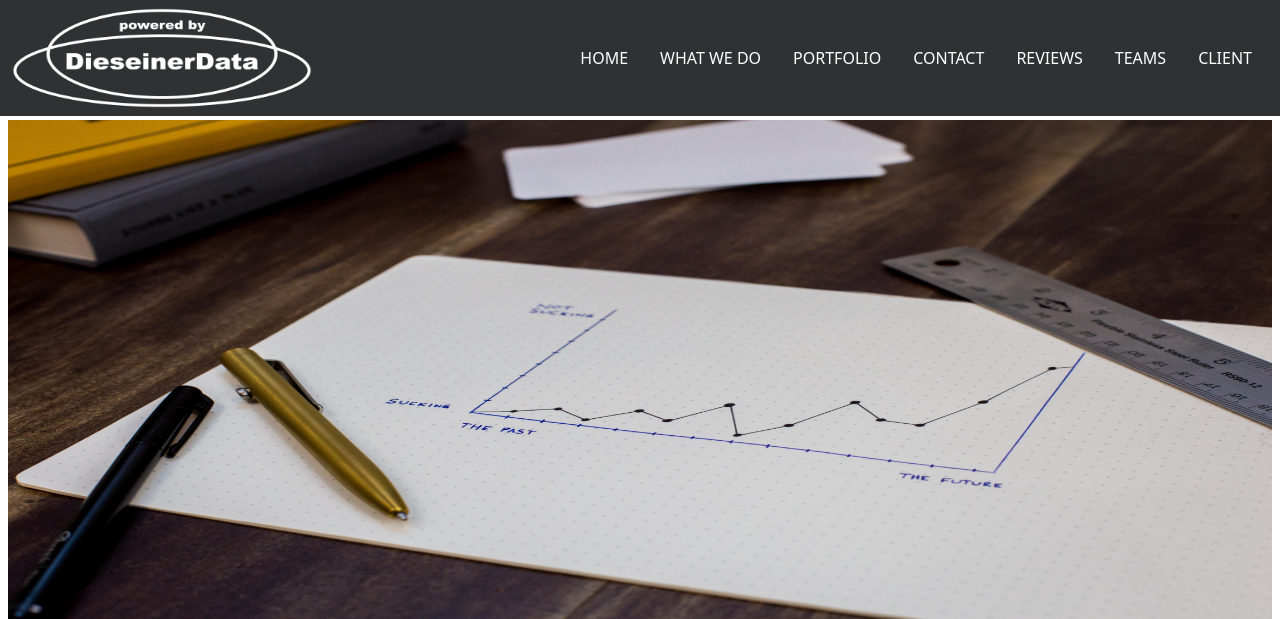
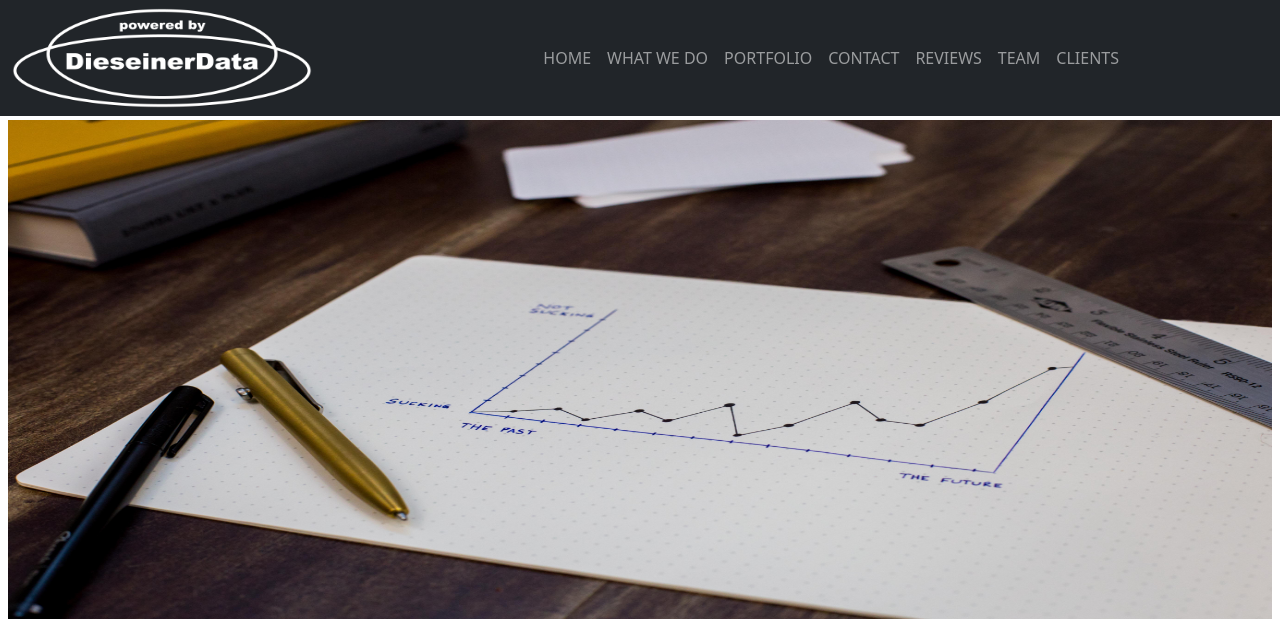
Before and after one commit to Irfan995/DieseinerData, a Django app: page /home/ in a window 1280 px wide. Shown: the top 619 px of the page. Run offline with Django 3.2, Linux system fonts and the light colour scheme; some libraries are stand-ins or nearby versions.

Commit message:
Fixed design issues

```diff
--- a/data_got/settings.py
+++ b/data_got/settings.py
@@ -12,7 +12,6 @@ https://docs.djangoproject.com/en/3.2/ref/settings/
 
 import os
 from pathlib import Path
-# from os.path import join, dirname
 from dotenv import load_dotenv
 
 dotenv_path = os.path.join(os.path.dirname(__file__), '.env')
--- a/static/customs/css/master.css
+++ b/static/customs/css/master.css
@@ -27,7 +27,7 @@
 }
 
 .footer-copyright {
-  padding: 30px 0px 30px 35px;
+  padding: 30px 0px 30px 20px;
   background-color: #303133;
   color: white;
 }
--- a/templates/footer.html
+++ b/templates/footer.html
@@ -1,11 +1,13 @@
 {% load static %}
 <div class="footer">
   <div class="row footer-logo">
-    <img src="{% static 'images/logo_footer.png' %}" style="height:100px; width:300px;" >
+    <div class="col" style="text-align: center;">
+      <img src="{% static 'images/logo_footer.png' %}" style="height:100px; width:300px;">
+    </div>
   </div>
-  <div class="row justify-content-around footer-copyright">
+  <div class="row footer-copyright">
     <div class="col">
-      Copyright © All rights reserved.
+      <p style="text-align: center;">Copyright © All rights reserved.</p>
     </div>
   </div>
 </div>
--- a/templates/navigation_bar.html
+++ b/templates/navigation_bar.html
@@ -1,19 +1,25 @@
 {% load static %}
-<div class="navbar row justify-content-between mb-0">
-    <div class="col-md-4">
+<nav class="navbar navbar-expand-lg navbar-dark bg-dark">
+    <div class="container-fluid">
+        <div class="col col-sm-3 col-md-5">
             <a href="{% url 'home' %}"><img src="{% static 'images/logo_footer.png'%}"
                     style="height:100px; width:300px;"></a>
+        </div>
 
-    </div>
-    <div class="col-md-8">
-        <ul class="nav justify-content-end">
+        <button class="navbar-toggler" type="button" data-bs-toggle="collapse" data-bs-target="#navbarSupportedContent"
+            aria-controls="navbarSupportedContent" aria-expanded="false" aria-label="Toggle navigation">
+            <span class="navbar-toggler-icon"></span>
+        </button>
+        <div class="collapse navbar-collapse" id="navbarSupportedContent">
+            <ul class="navbar-nav me-auto mb-2 mb-lg-0" style="text-align: center;">
                 <li class="nav-item"><a class="nav-link" href="{% url 'home' %}">HOME</a></li>
                 <li class="nav-item"><a class="nav-link" href="{% url 'what-we-do' %}">WHAT WE DO</a></li>
                 <li class="nav-item"><a class="nav-link" href="{% url 'portfolio' %}">PORTFOLIO</a></li>
                 <li class="nav-item"><a class="nav-link" href="{% url 'contact' %}">CONTACT</a></li>
                 <li class="nav-item"><a class="nav-link" href="{% url 'reviews' %}">REVIEWS</a></li>
-            <li class="nav-item"><a class="nav-link" href="{% url 'teams' %}">TEAMS</a></li>
-            <li class="nav-item"><a class="nav-link" href="{% url 'client' %}">CLIENT</a></li>
+                <li class="nav-item"><a class="nav-link" href="{% url 'teams' %}">TEAM</a></li>
+                <li class="nav-item"><a class="nav-link" href="{% url 'client' %}">CLIENTS</a></li>
             </ul>
         </div>
     </div>
+</nav>
--- a/templates/teams.html
+++ b/templates/teams.html
@@ -4,7 +4,7 @@
 {% block content %}
 <div class="content container">
     <div class="row justify-content-center border-bottom text-center mt-1">
-        <h3>Teams</h3>
+        <h3>Team</h3>
     </div>
     <div class="row justify-content-center" style="margin-top: 10px;">
         <img class="team-img" src="{% static 'images/brian.jpg'%}" alt="">
```
Lines whose indentation alone changed are shown as unchanged.
